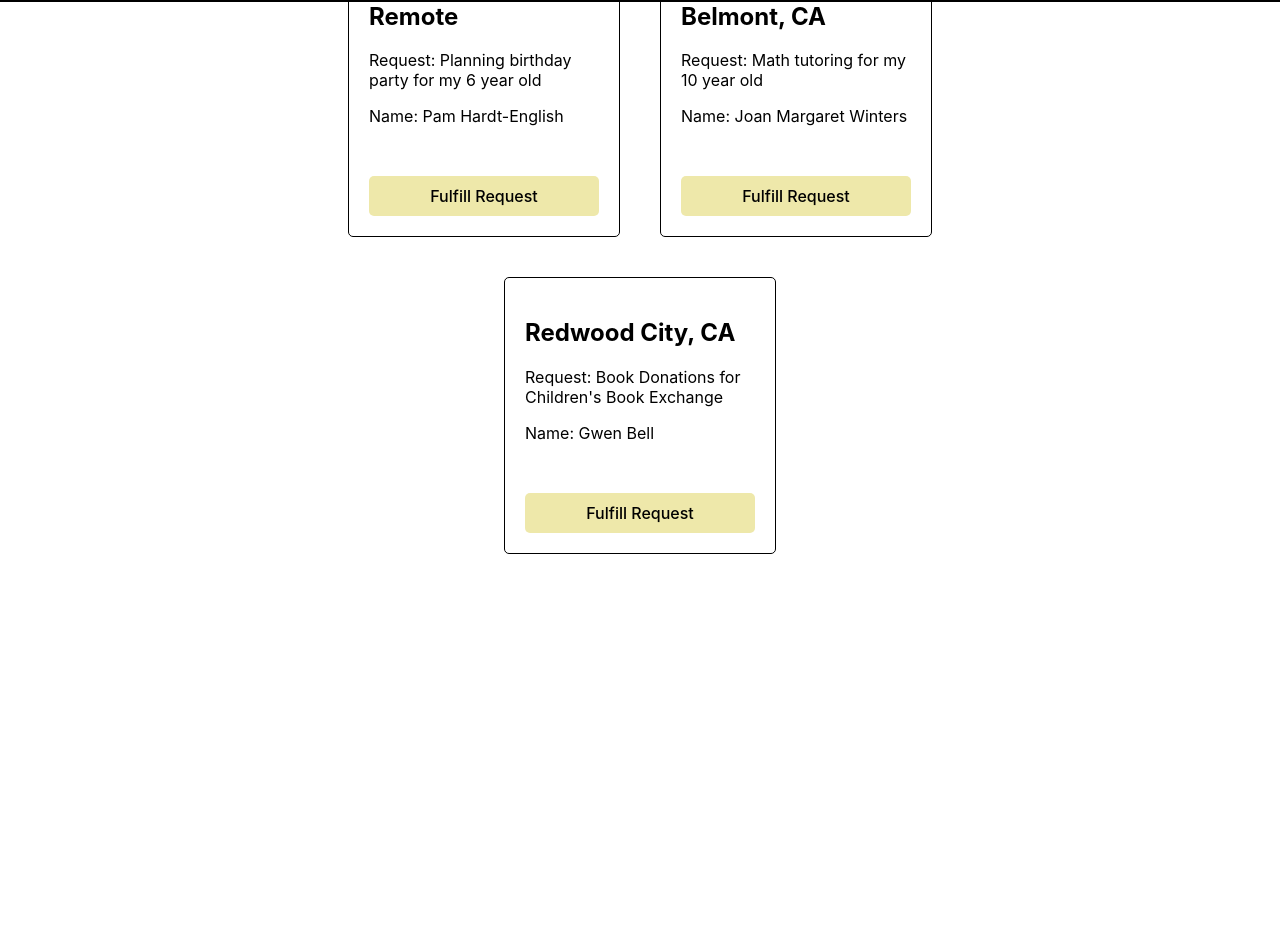
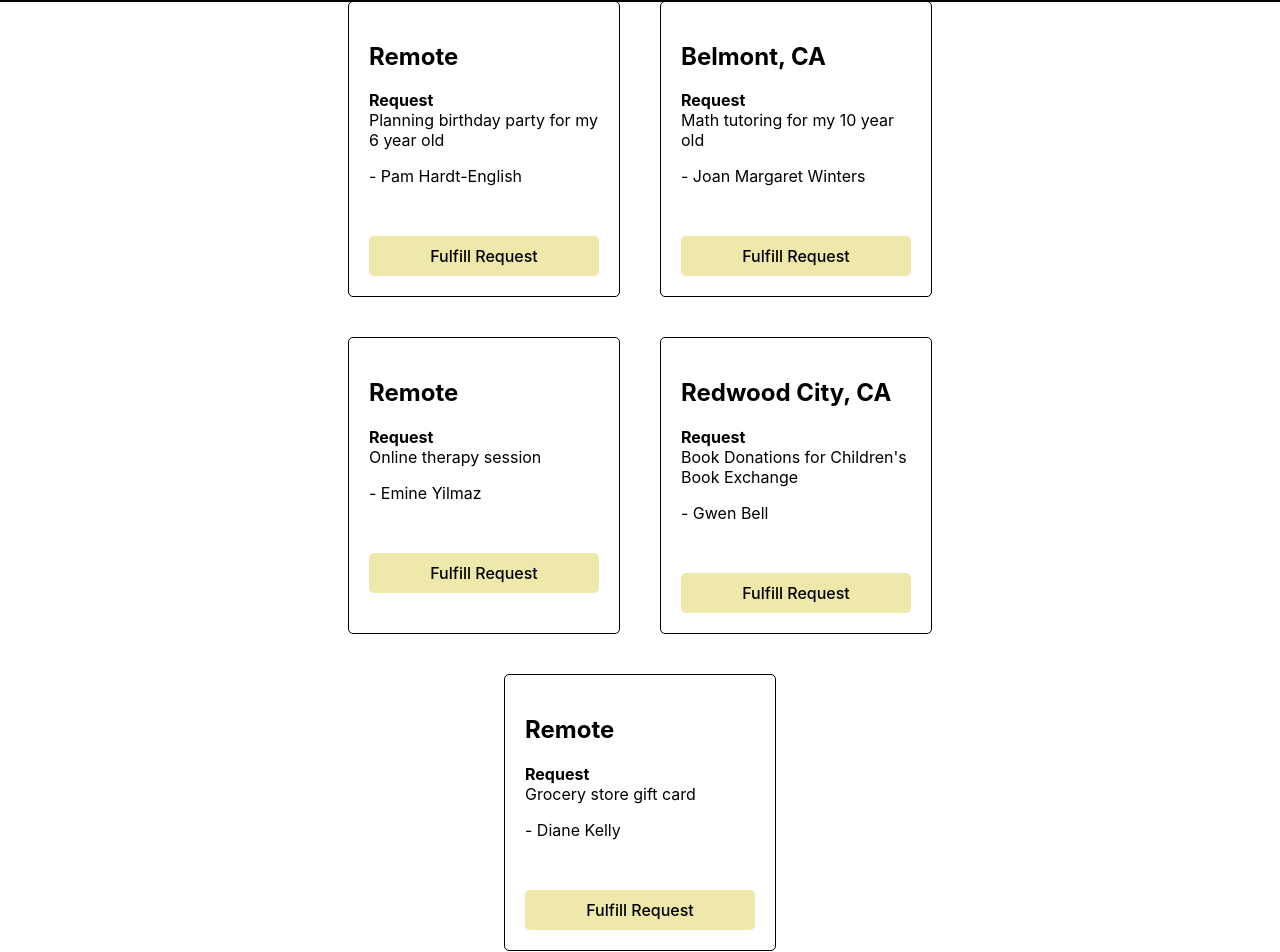
Before and after one commit to kirawoods/helper-helper, a React (Create React App) app: page /helperhelpers in a window 1280 px wide. Shown: the part 798-1750 px from the top of the page. Before the commit the page ends 1422 px from the top, so only its background shows below. Built offline with nearby package versions, Linux system fonts and the light colour scheme.

Commit message:
updates styling on help request cards

```diff
--- a/src/components/HelpRequestCard.css
+++ b/src/components/HelpRequestCard.css
@@ -37,3 +37,7 @@
   color: black;
   text-decoration: none;
 }
+
+.card-label {
+  font-weight: 700;
+}
--- a/src/components/HelpRequestCard.js
+++ b/src/components/HelpRequestCard.js
@@ -8,8 +8,11 @@ export function HelpRequestCard(props) {
       <div>
         <div className="request-container">
           <h2 className="location">{props.location}</h2>
-          <p className="request">Request: {props.request}</p>
-          <p className="name">Name: {props.name}</p>
+
+          <p className="request">
+            <div className="card-label">Request </div> {props.request}
+          </p>
+          <p className="name">- {props.name}</p>
         </div>
         <div className="fulfill-request-button">
           <Link to="/message" className="button-text">
--- a/src/components/HelperHelper.js
+++ b/src/components/HelperHelper.js
@@ -34,9 +34,19 @@ const helpRequests = [
     name: "Joan Margaret Winters",
   },
   {
+    location: "Remote",
+    request: "Online therapy session",
+    name: "Emine Yilmaz",
+  },
+  {
     location: "Redwood City, CA",
     request: "Book Donations for Children's Book Exchange",
     name: "Gwen Bell",
+  },
+  {
+    location: "Remote",
+    request: "Grocery store gift card",
+    name: "Diane Kelly",
   },
 ];
 
```
